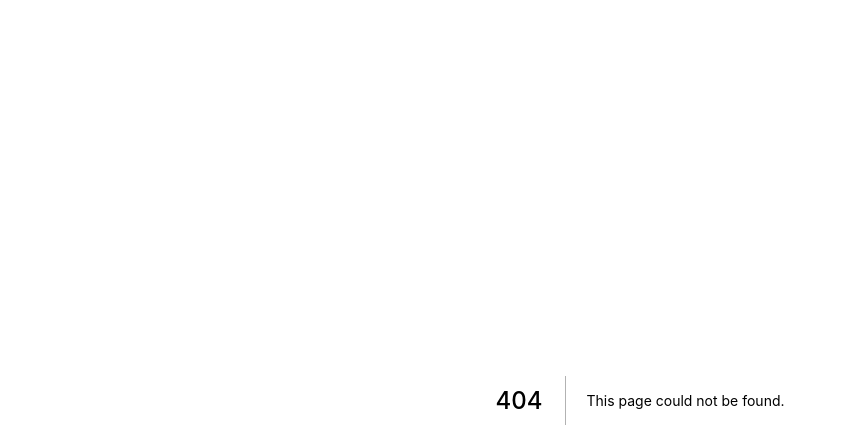
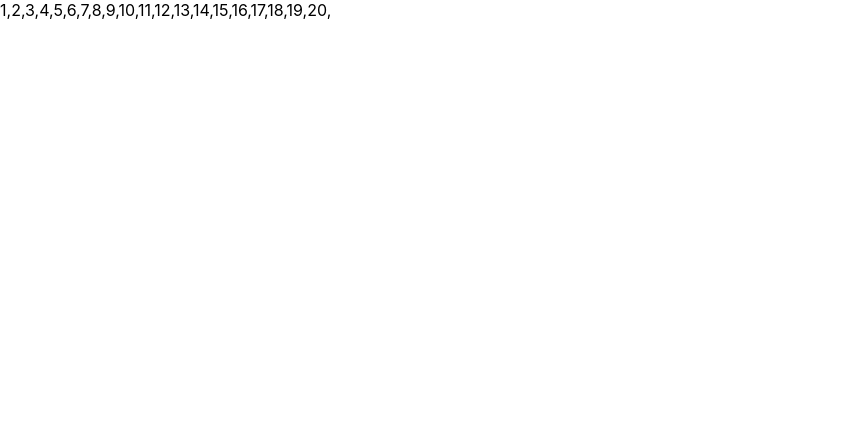
Before and after one commit to EVSoaress/web-dev, a Next.js app in the folder exercicios/: page /basicos/lista3 in a window 1280 px wide. Before the commit this address had no page. Shown: the top 448 px of the page, without its empty margins (0-847 px from the left). Built offline with nearby package versions, Linux system fonts and the light colour scheme.

Commit message:
criando diferentes formas de listas usando jsx

```diff
--- a/exercicios/pages/basicos/lista1.jsx
+++ b/exercicios/pages/basicos/lista1.jsx
@@ -1,4 +1,4 @@
-export default function jsx4() {
+export default function lista1() {
 
     return (
         <div>
--- /dev/null
+++ b/exercicios/pages/basicos/lista3.jsx
@@ -0,0 +1,18 @@
+function gerarLista(final = 10){
+    const lista = []
+    for(let i = 1; i <= final; i++){
+        lista.push(<span>{i},</span>)
+    }
+
+    return lista
+}
+
+export default function lista() {
+
+    return (
+        <div>
+              {gerarLista(20)}
+        </div>
+
+    )
+}
```
Also changed, not shown: exercicios/pages/basicos/lista2.jsx (added, +24 -0 lines).
